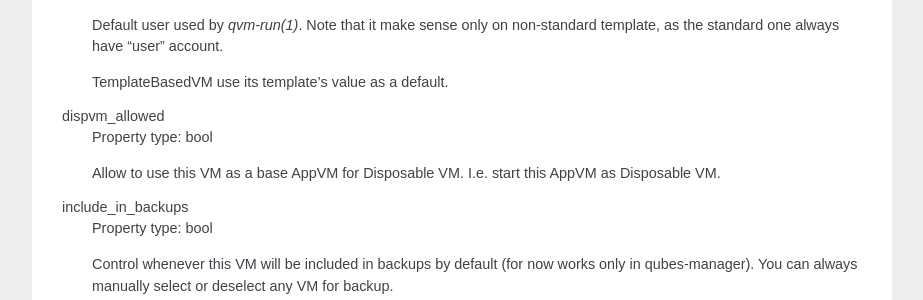
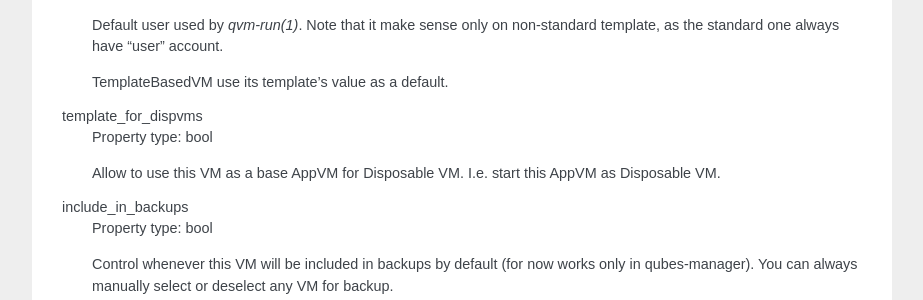
Before and after one commit to QubesOS/qubes-core-admin-client, a Sphinx documentation site: the page built from doc/manpages/qvm-prefs.rst, in a window 1280 px wide and 900 px high, scrolled down 1523 px. Shown: the part 152-452 px from the top of the window, without its empty margins (198-1121 px from the left). Built offline with Sphinx 7.4.7, drawn with Linux system fonts in a browser that asks for light colours; the version number could not be read and is left out.

Commit message:
Fix a pref name in the qvm-prefs man page

```diff
--- a/doc/manpages/qvm-prefs.rst
+++ b/doc/manpages/qvm-prefs.rst
@@ -101,7 +101,7 @@ default_user
 
     TemplateBasedVM use its template's value as a default.
 
-dispvm_allowed
+template_for_dispvms
     Property type: bool
 
     Allow to use this VM as a base AppVM for Disposable VM. I.e. start this
```
